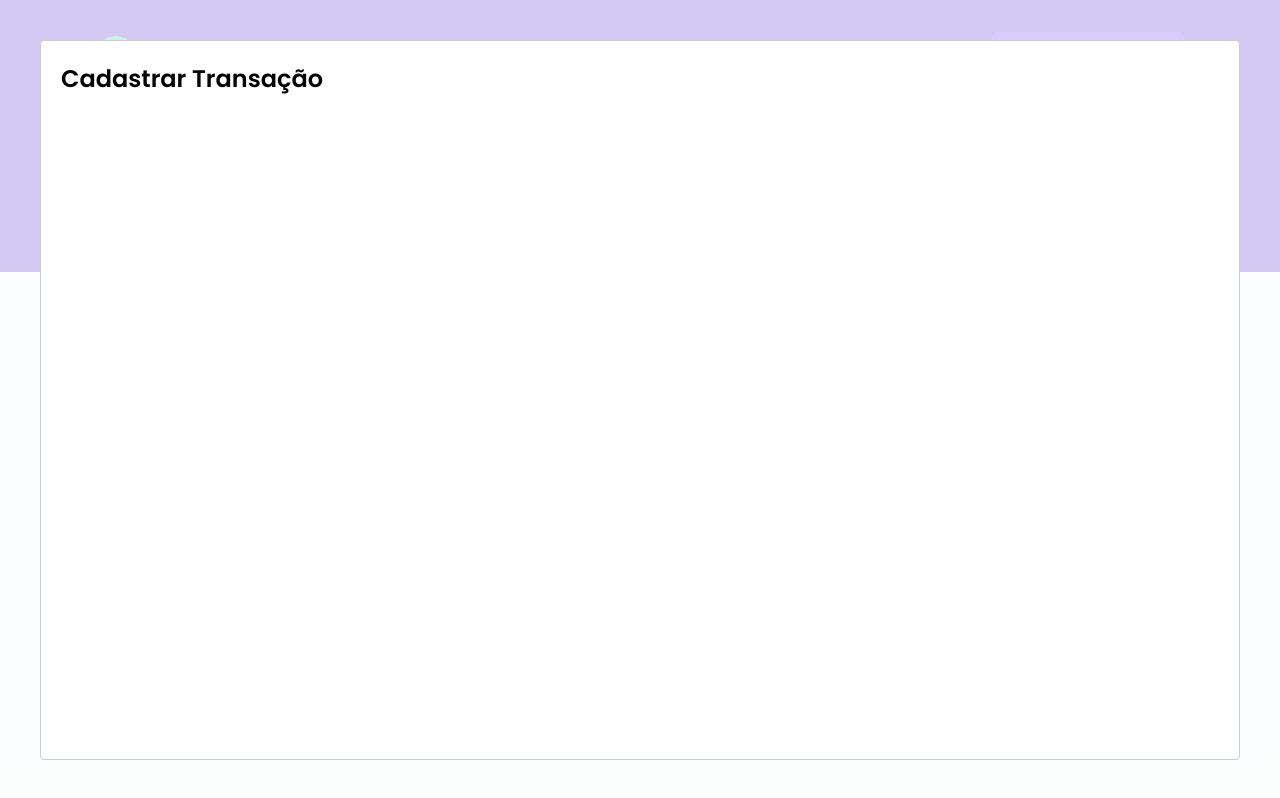
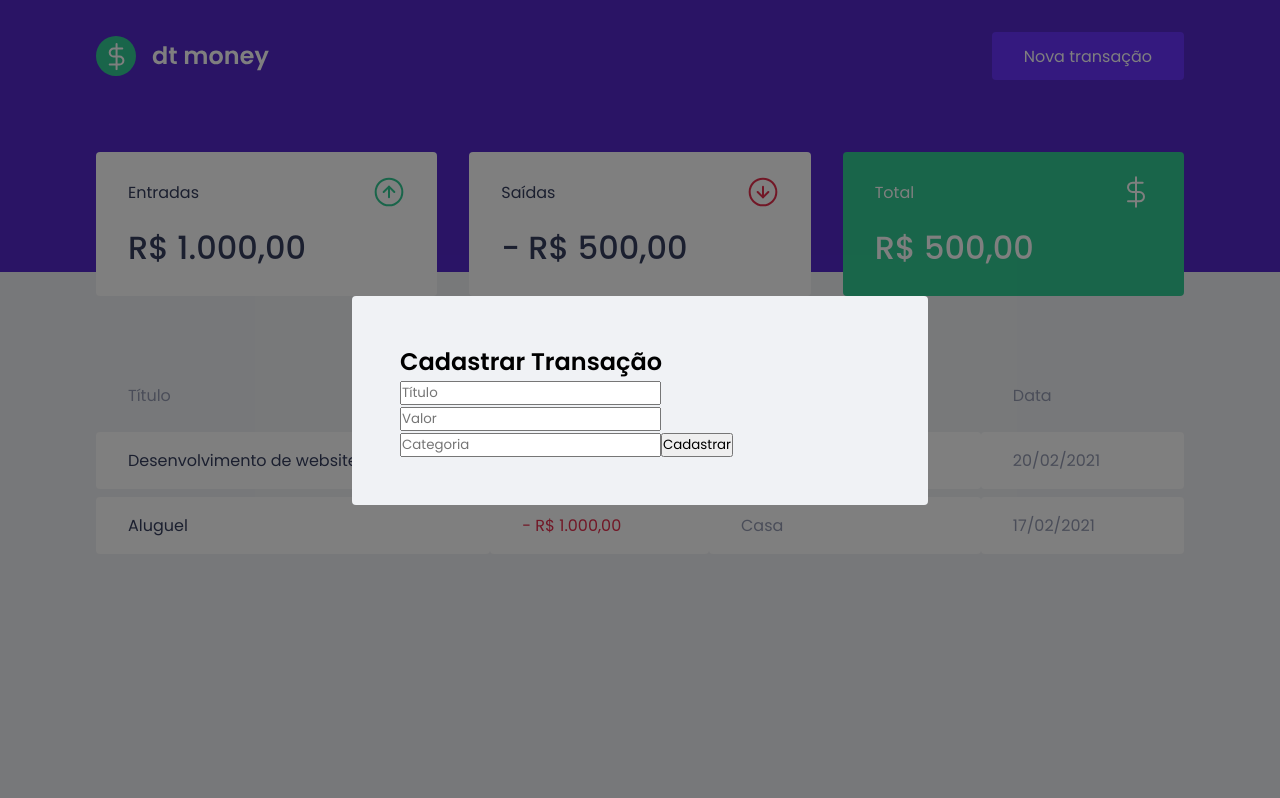
Before and after one commit to csorlandi/study-personal-finances, a React (Create React App) app: page / in a window 1280 px wide. Both pictures are taken after a click on the button "Nova transação". Built offline with nearby package versions, Linux system fonts and the light colour scheme; no server answers; what miragejs would draw is missing.

Commit message:
chore: Customize New Transaction Modal Style

```diff
--- a/src/components/NewTransactionModal/index.tsx
+++ b/src/components/NewTransactionModal/index.tsx
@@ -1,4 +1,6 @@
 import Modal from "react-modal";
+
+import { Container } from './styles';
 
 interface NewTransactionModalProps {
   isOpen: boolean;
@@ -12,8 +14,20 @@
     <Modal
       isOpen={isOpen}
       onRequestClose={onRequestClose}
+      overlayClassName="react-modal-overlay"
+      className="react-modal-content"
     >
-      <h2>Cadastrar Transação</h2>
+      <Container>
+        <h2>Cadastrar Transação</h2>
+
+        <input placeholder="Título" />
+        <input
+          type="number"
+          placeholder="Valor"
+        />
+        <input placeholder="Categoria" />
+        <button type="submit">Cadastrar</button>
+      </Container>
     </Modal>
   )
 }
--- a/src/components/NewTransactionModal/styles.ts
+++ b/src/components/NewTransactionModal/styles.ts
@@ -1,3 +1,3 @@
 import styled from 'styled-components';
 
-export const Container = styled.div``;
+export const Container = styled.form``;
--- a/src/styles/global.ts
+++ b/src/styles/global.ts
@@ -53,4 +53,27 @@
     opacity: 0.6;
     cursor: not-allowed;
   }
+
+  .react-modal-overlay {
+    background-color: rgba(0, 0, 0, 0.5);
+
+    position: fixed;
+    top: 0;
+    left: 0;
+    bottom: 0;
+    right: 0;
+
+    display: flex;
+    align-items: center;
+    justify-content: center;
+  }
+
+  .react-modal-content {
+    width: 100%;
+    max-width: 576px;
+    background: var(--background);
+    padding: 3rem;
+    border-radius: 0.25rem;
+    position: relative;
+  }
 `;
```
